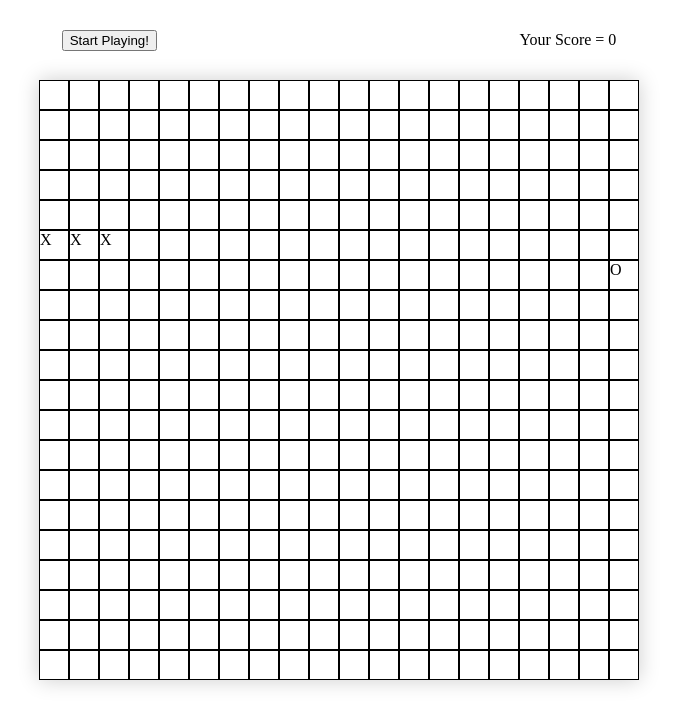
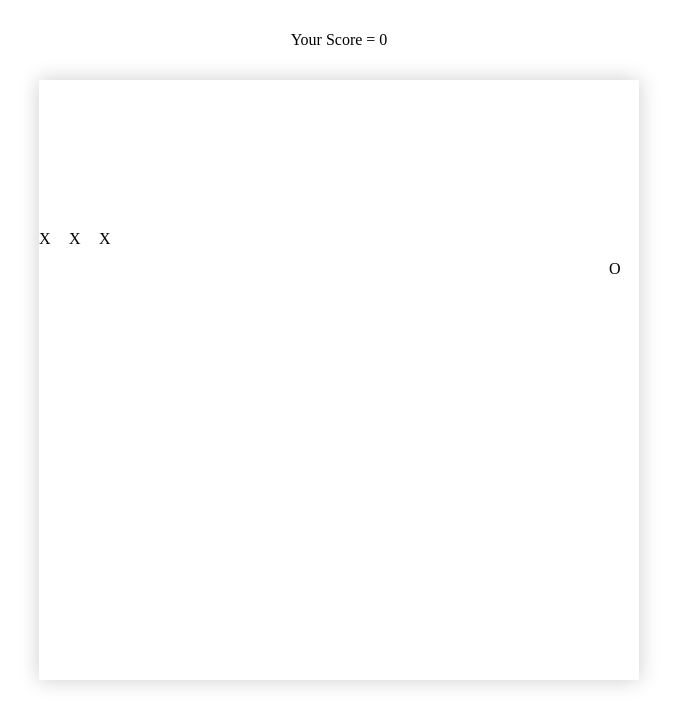
Before and after one commit to izzleshab/SEI---Project---1, a plain HTML site: page index.html in a window 1280 px wide. Shown: the whole page, without its empty margins (301-978 px from the left). Drawn offline with Linux system fonts and the light colour scheme.

Commit message:
scoreboard working

```diff
--- a/index.html
+++ b/index.html
@@ -9,7 +9,6 @@
 </head>
 <body>
   <div class="controls-wrapper">
-    <button id="start">Start Playing!</button>
     <p>Your Score = <span id="score">0</span></p>
   </div>
   <div class="grid-wrapper">
--- a/scripts/apps.js
+++ b/scripts/apps.js
@@ -3,8 +3,7 @@ function init() {
 
   // * Header Elements
   const grid = document.querySelector('.grid')
-  const start = document.querySelector('#start')
-  const score = document.querySelector('#score')
+  let score = document.querySelector('#score')
 
 
   // * Grid Elements
@@ -14,13 +13,21 @@ function init() {
 
   // * Game Elements
   let lastRenderTime = 0
-  let snakeSpeed = 2
+  let snakeSpeed = 10
   const snakeBody = [{ x: 100 }, { x: 101 }, { x: 102 }]
   let direction = ''
   let oldSnakeBody = NaN
   let gameEnd = false
   let foodObject = -1
   let snakeGrow = false
+
+
+
+
+  // * INVOKING FUNCTIONS HERE
+  createGrid()
+  checkKey()
+  generateFoodPosition()
 
 
   // * EXECUTABLES (Functions)
@@ -34,14 +41,6 @@ function init() {
       grid.appendChild(cell)
     }
   }
-
-  // * INVOKING FUNCTIONS HERE
-  createGrid()
-  checkKey()
-  generateFoodPosition()
-  console.log('food object', foodObject)
-
-
 
   function main(currentTime) {
     window.requestAnimationFrame(main)
@@ -169,9 +168,9 @@ function init() {
   function foodInGameCollision() {
     if (foodCollision() === true) {
       // Point + 1
-      console.log('got here')
+      score.innerHTML++
       // increase snake speed
-      snakeSpeed = snakeSpeed + 2
+      snakeSpeed = snakeSpeed + 1
       // increase snake size
       snakeGrow = true
       // randomise new food position
--- a/styles/main.css
+++ b/styles/main.css
@@ -5,6 +5,7 @@
 body {
   height: 100vh;
   margin: 0;
+  background-color: ;
 }
 
 .controls-wrapper {
@@ -33,7 +34,7 @@ body {
 }
 
 .grid div {
-  border: 1px solid black;
+  /* border: 1px solid black; */
   flex-grow: 1;
   height: 5%;
   width: 5%;
```
